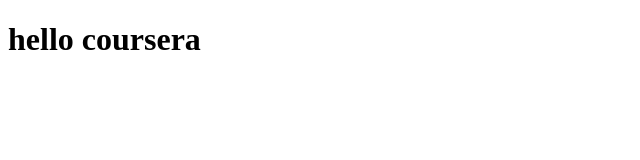
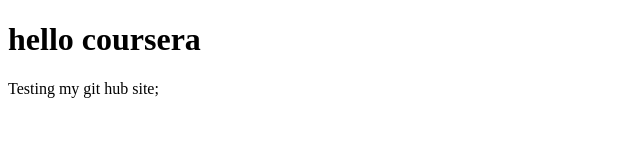
Before and after one commit to toluimmanuel/coursera-test, a plain HTML site: page site/index.html in a window 1280 px wide. Shown: the whole page, without its empty margins (0-640 px from the left). Drawn offline with Linux system fonts and the light colour scheme.

Commit message:
small addition to our page content

```diff
--- a/site/index.html
+++ b/site/index.html
@@ -7,6 +7,6 @@
 </head>
 <body>
 	<h1>hello coursera</h1>
-
+Testing my git hub site;
 <body>
 </html>
```
